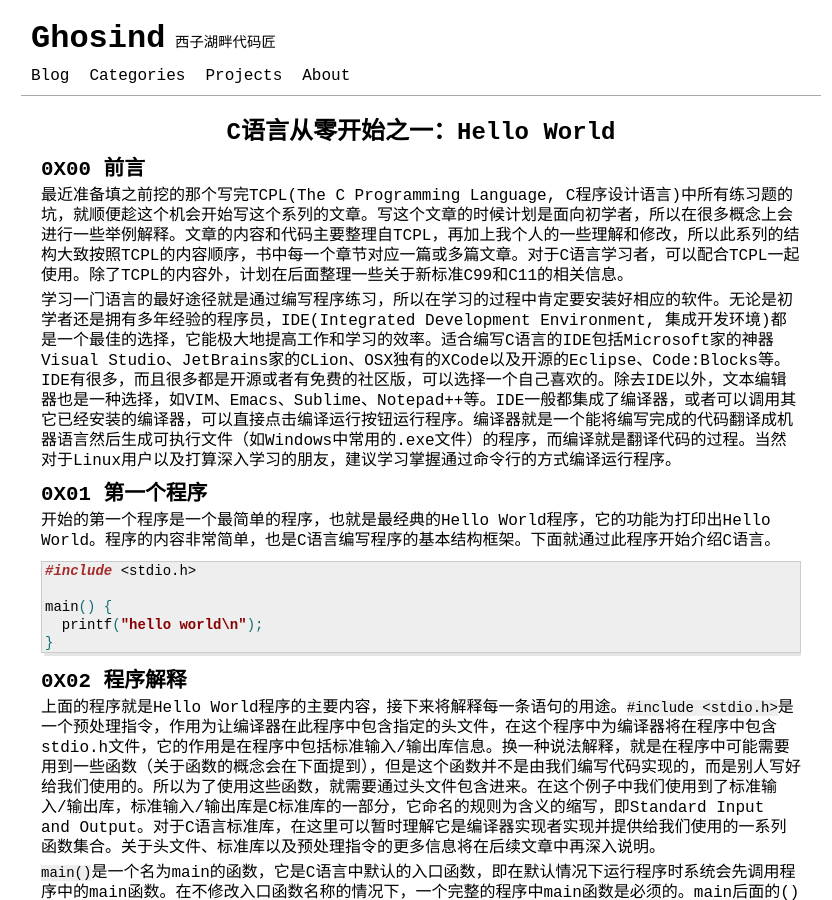
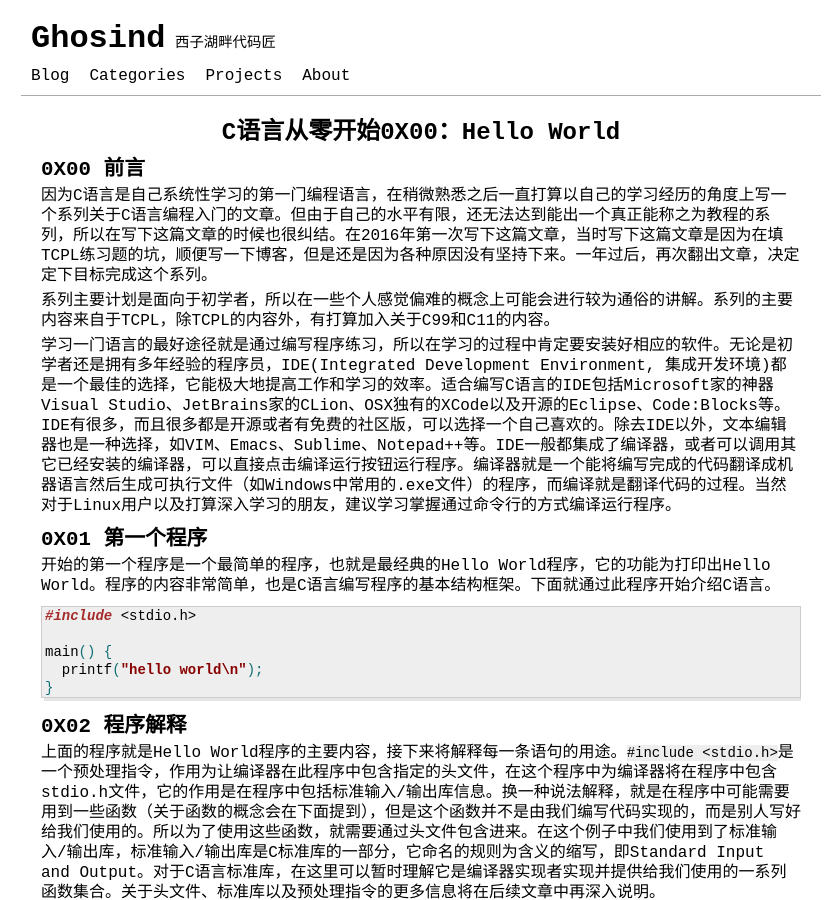
Before and after one commit to ghosind/ghosind.github.io, a Jekyll site: the page built from _posts/c-language/2016-12-29-c-getting-start.md, in a window 1280 px wide and 900 px high. Shown: the whole window, without its empty margins (219-1051 px from the left). Built offline with Jekyll 4.4.1, drawn with Linux system fonts in a browser that asks for light colours.

Commit message:
update post.

```diff
--- a/_posts/c-language/2016-12-29-c-getting-start.md
+++ b/_posts/c-language/2016-12-29-c-getting-start.md
@@ -1,15 +1,17 @@
 ---
 layout: post
-title: C语言从零开始之一：Hello World
+title: C语言从零开始0X00：Hello World
 date: 2016-12-29
 categories: [C]
 tags: [C]
-excerpt: 简单介绍经典的C语言入门第一个程序Hello World。
+excerpt: 通过经典的Hello World程序简单介绍C语言。
 ---
 
 ## 0X00 前言
 
-最近准备填之前挖的那个写完TCPL(The C Programming Language, C程序设计语言)中所有练习题的坑，就顺便趁这个机会开始写这个系列的文章。写这个文章的时候计划是面向初学者，所以在很多概念上会进行一些举例解释。文章的内容和代码主要整理自TCPL，再加上我个人的一些理解和修改，所以此系列的结构大致按照TCPL的内容顺序，书中每一个章节对应一篇或多篇文章。对于C语言学习者，可以配合TCPL一起使用。除了TCPL的内容外，计划在后面整理一些关于新标准C99和C11的相关信息。
+因为C语言是自己系统性学习的第一门编程语言，在稍微熟悉之后一直打算以自己的学习经历的角度上写一个系列关于C语言编程入门的文章。但由于自己的水平有限，还无法达到能出一个真正能称之为教程的系列，所以在写下这篇文章的时候也很纠结。在2016年第一次写下这篇文章，当时写下这篇文章是因为在填TCPL练习题的坑，顺便写一下博客，但是还是因为各种原因没有坚持下来。一年过后，再次翻出文章，决定定下目标完成这个系列。
+
+系列主要计划是面向于初学者，所以在一些个人感觉偏难的概念上可能会进行较为通俗的讲解。系列的主要内容来自于TCPL，除TCPL的内容外，有打算加入关于C99和C11的内容。
 
 学习一门语言的最好途径就是通过编写程序练习，所以在学习的过程中肯定要安装好相应的软件。无论是初学者还是拥有多年经验的程序员，IDE(Integrated Development Environment, 集成开发环境)都是一个最佳的选择，它能极大地提高工作和学习的效率。适合编写C语言的IDE包括Microsoft家的神器Visual Studio、JetBrains家的CLion、OSX独有的XCode以及开源的Eclipse、Code:Blocks等。IDE有很多，而且很多都是开源或者有免费的社区版，可以选择一个自己喜欢的。除去IDE以外，文本编辑器也是一种选择，如VIM、Emacs、Sublime、Notepad++等。IDE一般都集成了编译器，或者可以调用其它已经安装的编译器，可以直接点击编译运行按钮运行程序。编译器就是一个能将编写完成的代码翻译成机器语言然后生成可执行文件（如Windows中常用的.exe文件）的程序，而编译就是翻译代码的过程。当然对于Linux用户以及打算深入学习的朋友，建议学习掌握通过命令行的方式编译运行程序。
 
```
